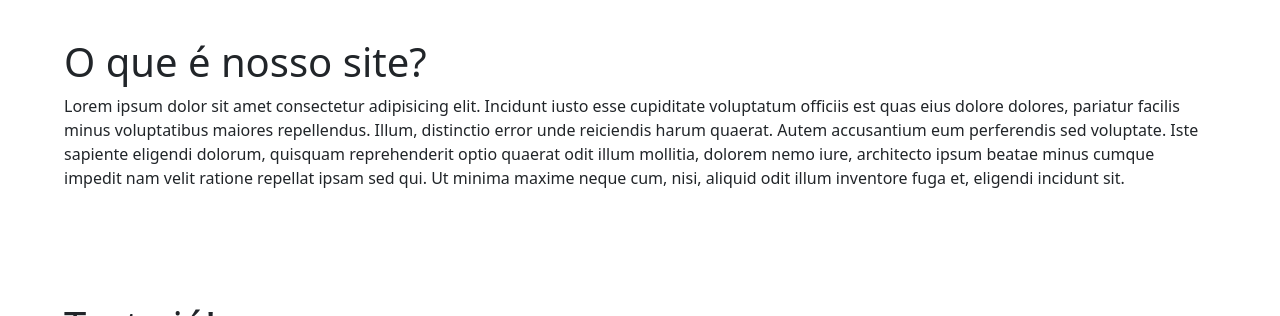
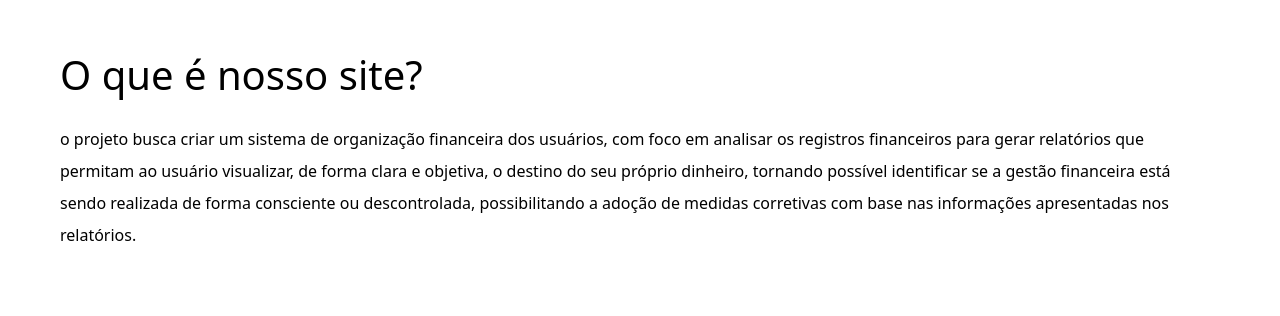
Before and after one commit to rafaelSilveiraSilva/Projeto-Integrador-Info3, a PHP site: page / in a window 1280 px wide. Shown: the part 557-873 px from the top of the page. Run offline with PHP 8.4, Linux system fonts and the light colour scheme.

```diff
--- a/index.php
+++ b/index.php
@@ -1,60 +1,240 @@
 <html>
 
 <head>
+
     <link rel="stylesheet" href="https://cdnjs.cloudflare.com/ajax/libs/twitter-bootstrap/5.3.8/css/bootstrap.min.css" integrity="sha512-2bBQCjcnw658Lho4nlXJcc6WkV/UxpE/sAokbXPxQNGqmNdQrWqtw26Ns9kFF/yG792pKR1Sx8/Y1Lf1XN4GKA==" crossorigin="anonymous" referrerpolicy="no-referrer" />
+
     <script src="https://cdnjs.cloudflare.com/ajax/libs/twitter-bootstrap/5.3.8/js/bootstrap.min.js" integrity="sha512-nKXmKvJyiGQy343jatQlzDprflyB5c+tKCzGP3Uq67v+lmzfnZUi/ZT+fc6ITZfSC5HhaBKUIvr/nTLCV+7F+Q==" crossorigin="anonymous" referrerpolicy="no-referrer"></script>
+
+    <style>
+
+        body {
+
+            background-color: white;
+            margin: 0;
+            color: black;
+        }
+
+        .menu {
+
+            display: flex;
+            gap: 20px;
+            align-items: center;
+            flex: 1;
+        }
+
+        .menu a {
+
+            color: black;
+            text-decoration: none;
+            font-size: 12px;
+        }
+
+        .menu a:hover {
+
+            text-decoration: underline;
+        }
+
+        img {
+
+            max-width: 50%;
+        }
+
+    </style>
+
 </head>
 
 <body>
 
-    <!-- Criando uma div com a classe container fluid para responsividade, com o p-3 para aplicar
-    um padding nas bordas -->
-    <div class="container-fluid p-3">
+    <div class="row bg-warning border border-2 border-dark text-dark p-3">
 
-        <!-- Uma div com a classe row para criar uma linha com texto centralizado e com espaçamento igual
-         a 3 pra parte inferior, originando uma espécie de espaçamento abaixo com o mb-3 -->
-        <div class="row text-center mb-3">
+        <div class="col text-center fw-bold">
+            Webt Finance
+        </div>
 
-        <!-- Breve texto de boas vindas, sujeito a exclusão :O -->
-            <h1>Bem vindo ao site!!!</h1>
+    </div>
 
+
+    <div class="row text-center mb-5 mt-4">
+
+        <h1>Bem vindo ao site!</h1>
+
+    </div>
+
+
+    <div class="row justify-content-center">
+
+        <div class="col text-center mb-5">
+
+            <img src="https://i.ibb.co/84csr0tb/Webt-Finance-2.png" class="img-fluid" width="400">
 
         </div>
 
-        <!-- Uma div com a classe row para criar uma linha com os conteúdos centralizados -->
-        <div class="row justify-content-center">
-            <!-- imagem qualquer que coloquei só pra exemplificar -->
-            <img src="https://i.ytimg.com/vi/mcb-4Y9msao/sddefault.jpg" class="img-fluid w-50">
+    </div>
+
+
+    <div class="row p-5">
+
+        <div class="col p-4">
+
+            <h1 class="mb-4">
+                O que é nosso site?
+            </h1>
+
+            <p class="lh-lg">
+                o projeto busca criar um sistema de organização financeira dos usuários, com foco em analisar os registros financeiros para gerar relatórios que permitam ao usuário visualizar, de forma clara e objetiva, o destino do seu próprio dinheiro, tornando possível identificar se a gestão financeira está sendo realizada de forma consciente ou descontrolada, possibilitando a adoção de medidas corretivas com base nas informações apresentadas nos relatórios.
+            </p>
+
         </div>
 
-        <!-- Uma div da classe row com espaçamento de padding igual a 5 devido ao p-5 -->
-        <div class="row p-5">
-            <!-- Informações só mesmo -->
-            <h1>O que é nosso site?</h1>
-            <p>Lorem ipsum dolor sit amet consectetur adipisicing elit. Incidunt iusto esse cupiditate voluptatum officiis est quas eius dolore dolores, pariatur facilis minus voluptatibus maiores repellendus. Illum, distinctio error unde reiciendis harum quaerat. Autem accusantium eum perferendis sed voluptate. Iste sapiente eligendi dolorum, quisquam reprehenderit optio quaerat odit illum mollitia, dolorem nemo iure, architecto ipsum beatae minus cumque impedit nam velit ratione repellat ipsam sed qui. Ut minima maxime neque cum, nisi, aliquid odit illum inventore fuga et, eligendi incidunt sit.</p>
-        </div>
-        <!-- Uma div da classe row com espaçamento de padding igual a 5 devido ao p-5 -->
-        <div class="row p-5">
-            <!-- Informações só mesmo -->
-            <h1>Teste já!</h1>
-            <p>Lorem ipsum dolor sit amet consectetur adipisicing elit. Incidunt iusto esse cupiditate voluptatum officiis est quas eius dolore dolores, pariatur facilis minus voluptatibus maiores repellendus. Illum, distinctio error unde reiciendis harum quaerat. Autem accusantium eum perferendis sed voluptate. Iste sapiente eligendi dolorum, quisquam reprehenderit optio quaerat odit illum mollitia, dolorem nemo iure, architecto ipsum beatae minus cumque impedit nam velit ratione repellat ipsam sed qui. Ut minima maxime neque cum, nisi, aliquid odit illum inventore fuga et, eligendi incidunt sit.</p>
+    </div>
+
+<div class="row p-5">
+
+    <div class="col">
+
+        <h1 class="mb-5">
+            Conheça nossa equipe
+        </h1>
+
+        <div class="row justify-content-center g-4">
+
+            <div class="col-12 col-sm-6 col-md-3 text-center">
+
+                <div>
+                    <img src="https://i.ytimg.com/vi/mcb-4Y9msao/sddefault.jpg" width="240" class="img-fluid">
+                </div>
+
+                <div>
+                    Arthur Pereira Rodrigues
+                </div>
+
+            </div>
+
+
+            <div class="col-12 col-sm-6 col-md-3 text-center">
+
+                <div>
+                    <img src="https://i.ytimg.com/vi/mcb-4Y9msao/sddefault.jpg" width="240" class="img-fluid">
+                </div>
+
+                <div>
+                    Bernardo Bonifácio Costa
+                </div>
+
+            </div>
+
+
+            <div class="col-12 col-sm-6 col-md-3 text-center">
+
+                <div class="foto-equipe">
+                    <img src="https://i.ytimg.com/vi/mcb-4Y9msao/sddefault.jpg" width="240" class="img-fluid">
+                </div>
+
+                <div>
+                    Elias Riquelme de Moraes Rodrigues Cezário
+                </div>
+
+            </div>
+
+
+            <div class="col-12 col-sm-6 col-md-3 text-center">
+
+                <div>
+                    <img src="https://i.ibb.co/bjR9TpZ1/4aecabea-dc46-4b35-953a-934e4e7237af.jpg" width="240"  class="img-fluid">
+                </div>
+
+                <div>
+                    João Victor de Aguiar Neves
+                </div>
+
+            </div>
+
+
+            <div class="col-12 col-sm-6 col-md-3 text-center">
+
+                <div>
+                    <img src="https://i.ytimg.com/vi/mcb-4Y9msao/sddefault.jpg" width="240" class="img-fluid">
+                </div>
+
+                <div>
+                    Rafael da Silveira Silva
+                </div>
+
+            </div>
+
+
+            <div class="col-12 col-sm-6 col-md-3 text-center">
+
+                <div>
+                    <img src="https://i.ytimg.com/vi/mcb-4Y9msao/sddefault.jpg" width="240" class="img-fluid">
+                </div>
+
+                <div>
+                    Richard Ferreira de Sousa
+                </div>
+
+            </div>
+
+
+            <div class="col-12 col-sm-6 col-md-3 text-center">
+
+                <div>
+                    <img src="https://i.ytimg.com/vi/mcb-4Y9msao/sddefault.jpg" width="240" class="img-fluid">
+                </div>
+
+                <div>
+                    Yank Fernandes Marinho
+                </div>
+
+            </div>
+
         </div>
 
-        <!-- Uma div da classe row com os textos dentro dela centralizados
-            (centraliza os "botões" também por conta da tag <a> também ser afetada pelo "text-center") -->
-        <div class="row text-center">
-            <!-- Na mesma linha tem duas colunas, uma com o botão que direciona para a página de cadastro
-             e outra para a de login -->
-            <div class="col">
-                <a href="cadastro.php" class="btn btn-primary">Ir para o cadastro</a>
-            </div>
-            <div class="col">
-                <a href="login.php" class="btn btn-primary">Ir para o login</a>
-            </div>
+        Nós somos estudantes do ifmg campus Ribeirão das Neves da mesma turma, começamos a elaboração desse site a partir da análise de ferramentas de organização financeira, como o porquim IA.
+
+    </div>
+
+</div>
+
+
+    <div class="row p-5">
+
+        <div class="col p-4">
+
+            <h1 class="mb-4">
+                Teste já!
+            </h1>
+
+            <p class="lh-lg">
+                basta apenas colocar o seu email e criar uma senha para que você possa acessar nossas funcionalidades
+            </p>
+
         </div>
+
     </div>
+
+
+    <div class="row text-center mt-4 mb-5">
+
+        <div class="col">
+
+            <a href="cadastro.php" class="bg-warning border border-2 border-dark text-dark text-decoration-none p-3">
+                Ir para o cadastro
+            </a>
+
+        </div>
+
+        <div class="col">
+
+            <a href="login.php" class="bg-warning border border-2 border-dark text-dark text-decoration-none p-3">
+                Ir para o login
+            </a>
+
+        </div>
+
+    </div>
+
 </body>
 
-
-
 </html>
```
Also changed, not shown: usuario.php (+8 -0 lines).
